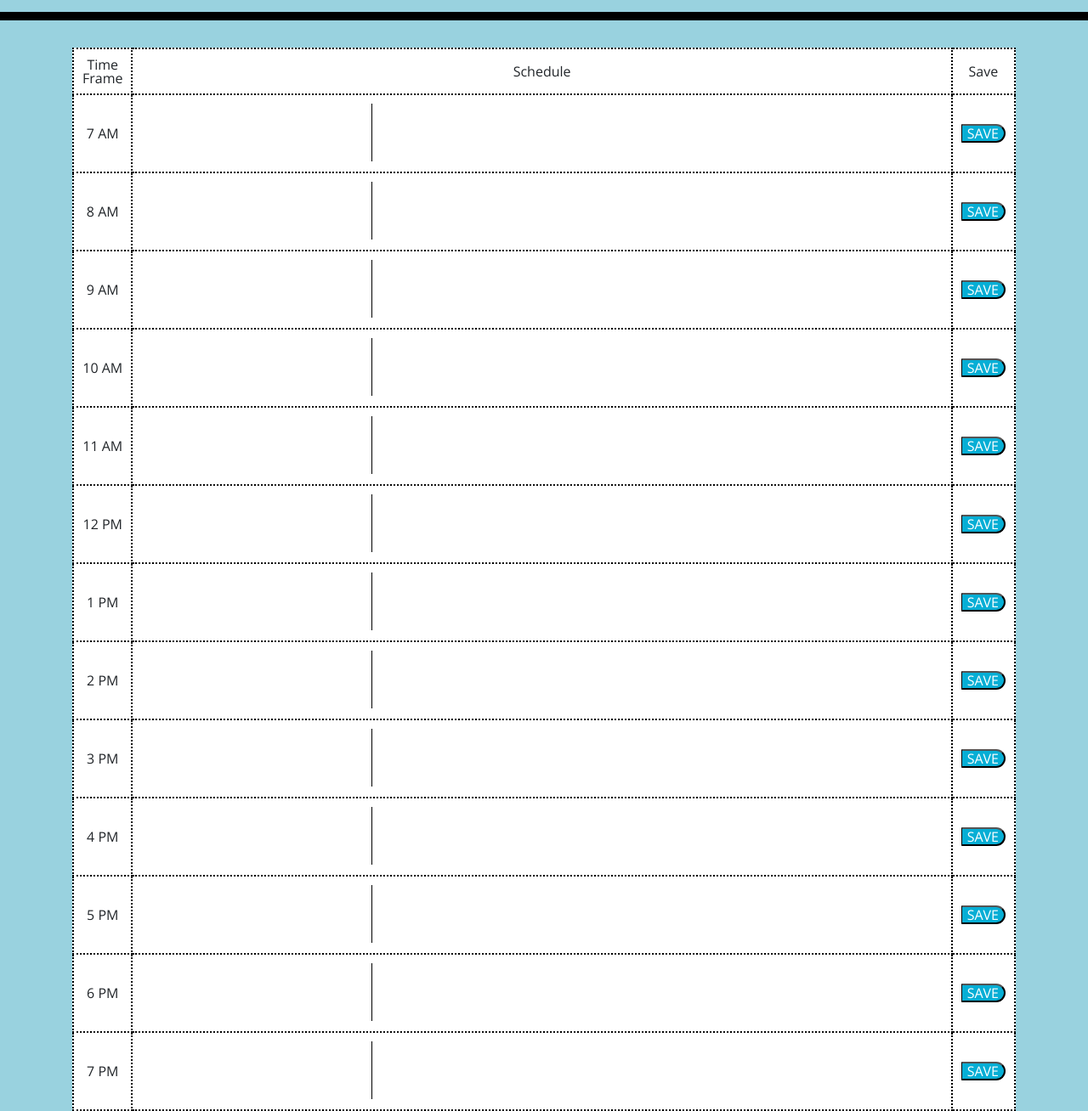
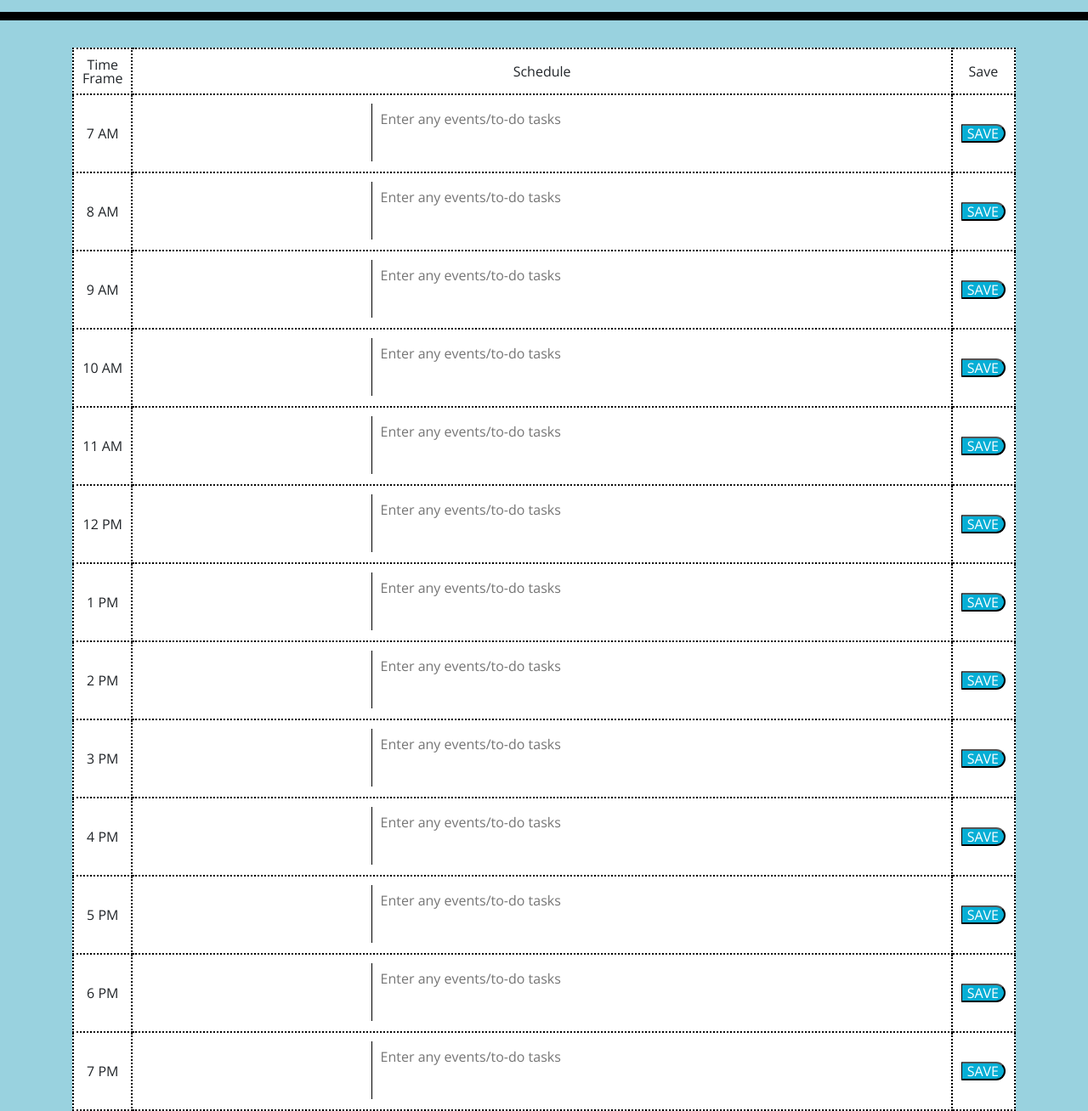
Before and after one commit to BBurleigh/Daily-Planner-HW5, a plain HTML site: page Develop/index.html in a window 1280 px wide. Shown: the part 280-1588 px from the top of the page at 85% size. Drawn offline with nearby package versions, Linux system fonts and the light colour scheme.

Commit message:
added placeholders for textboxes and classes to text boxes

```diff
--- a/Develop/index.html
+++ b/Develop/index.html
@@ -37,67 +37,67 @@
         </tr>
         <tr>
           <td>7 AM</td>
-          <td class="description"><textarea rows="3" cols="40"></textarea></td>
+          <td class="description"><textarea class="userInput" rows="3" cols="40" placeholder="Enter any events/to-do tasks"></textarea></td>
           <td><button class="saveBtn">SAVE</button></td>
         </tr>
         <tr>
           <td>8 AM</td>
-          <td class="description"><textarea rows="3" cols="40"></textarea></td>
+          <td class="description"><textarea class="userInput" rows="3" cols="40" placeholder="Enter any events/to-do tasks"></textarea></td>
           <td><button class="saveBtn">SAVE</button></td>
         </tr>
         <tr>
           <td>9 AM</td>
-          <td class="description"><textarea rows="3" cols="40"></textarea></td>
+          <td class="description"><textarea class="userInput" rows="3" cols="40" placeholder="Enter any events/to-do tasks"></textarea></td>
           <td><button class="saveBtn">SAVE</button></td>
         </tr>
         <tr>
           <td>10 AM</td>
-          <td class="description"><textarea rows="3" cols="40"></textarea></td>
+          <td class="description"><textarea class="userInput" rows="3" cols="40" placeholder="Enter any events/to-do tasks"></textarea></td>
           <td><button class="saveBtn">SAVE</button></td>
         </tr>
         <tr>
           <td>11 AM</td>
-          <td class="description"><textarea rows="3" cols="40"></textarea></td>
+          <td class="description"><textarea class="userInput" rows="3" cols="40" placeholder="Enter any events/to-do tasks"></textarea></td>
           <td><button class="saveBtn">SAVE</button></td>
         </tr>
         <tr>
           <td>12 PM</td>
-          <td class="description"><textarea rows="3" cols="40"></textarea></td>
+          <td class="description"><textarea class="userInput" rows="3" cols="40" placeholder="Enter any events/to-do tasks"></textarea></td>
           <td><button class="saveBtn">SAVE</button></td>
         </tr>
         <tr>
           <td>1 PM</td>
-          <td class="description"><textarea rows="3" cols="40"></textarea></td>
+          <td class="description"><textarea class="userInput" rows="3" cols="40" placeholder="Enter any events/to-do tasks"></textarea></td>
           <td><button class="saveBtn">SAVE</button></td>
         </tr>
         <tr>
           <td>2 PM</td>
-          <td class="description"><textarea rows="3" cols="40"></textarea></td>
+          <td class="description"><textarea class="userInput" rows="3" cols="40" placeholder="Enter any events/to-do tasks"></textarea></td>
           <td><button class="saveBtn">SAVE</button></td>
         </tr>
         <tr>
           <td>3 PM</td>
-          <td class="description"><textarea rows="3" cols="40"></textarea></td>
+          <td class="description"><textarea class="userInput" rows="3" cols="40" placeholder="Enter any events/to-do tasks"></textarea></td>
           <td><button class="saveBtn">SAVE</button></td>
         </tr>
         <tr>
           <td>4 PM</td>
-          <td class="description"><textarea rows="3" cols="40"></textarea></td>
+          <td class="description"><textarea class="userInput" rows="3" cols="40" placeholder="Enter any events/to-do tasks"></textarea></td>
           <td><button class="saveBtn">SAVE</button></td>
         </tr>
         <tr>
           <td>5 PM</td>
-          <td class="description"><textarea rows="3" cols="40"></textarea></td>
+          <td class="description"><textarea class="userInput" rows="3" cols="40" placeholder="Enter any events/to-do tasks"></textarea></td>
           <td><button class="saveBtn">SAVE</button></td>
         </tr>
         <tr>
           <td>6 PM</td>
-          <td class="description"><textarea rows="3" cols="40"></textarea></td>
+          <td class="description"><textarea class="userInput" rows="3" cols="40" placeholder="Enter any events/to-do tasks"></textarea></td>
           <td><button class="saveBtn">SAVE</button></td>
         </tr>
         <tr>
           <td>7 PM</td>
-          <td class="description"><textarea rows="3" cols="40"></textarea></td>
+          <td class="description"><textarea class="userInput" rows="3" cols="40" placeholder="Enter any events/to-do tasks"></textarea></td>
           <td><button class="saveBtn">SAVE</button></td>
         </tr>
       </table>
```
